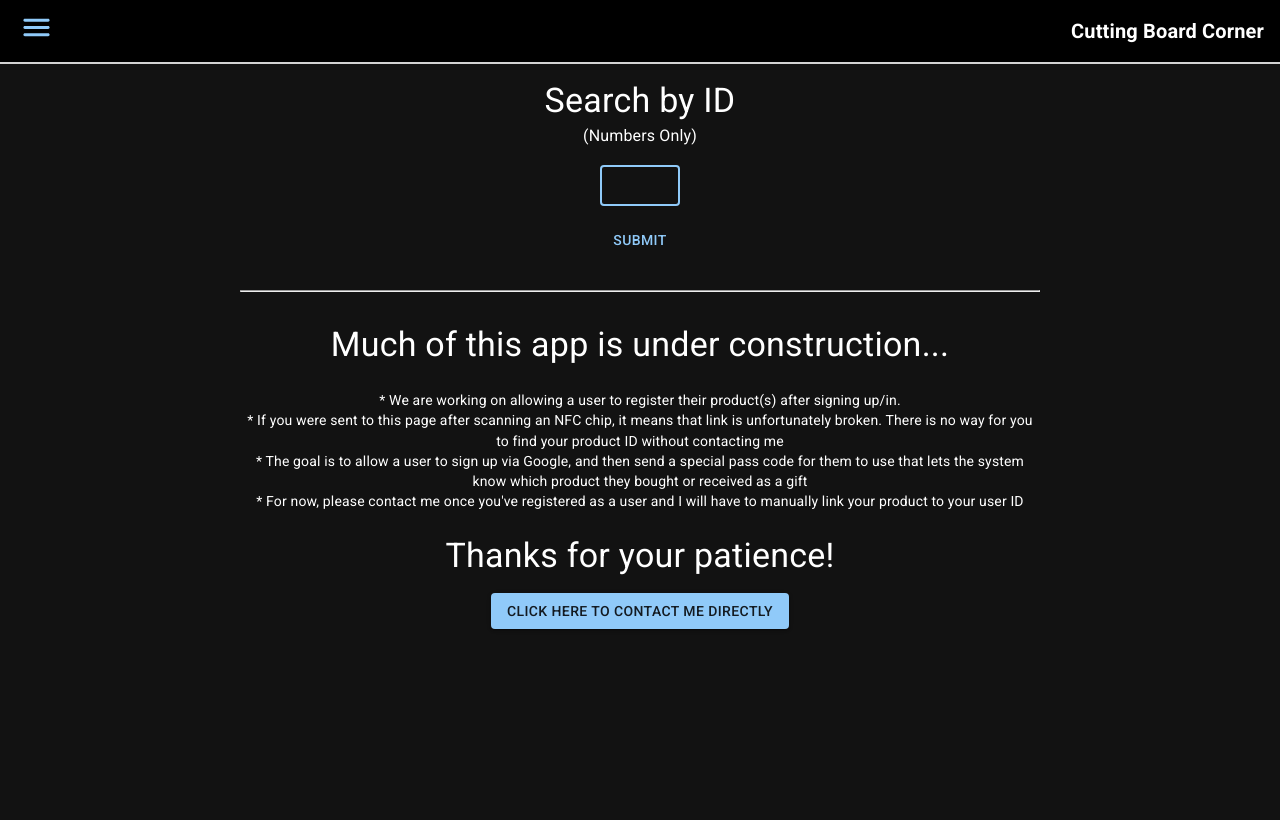
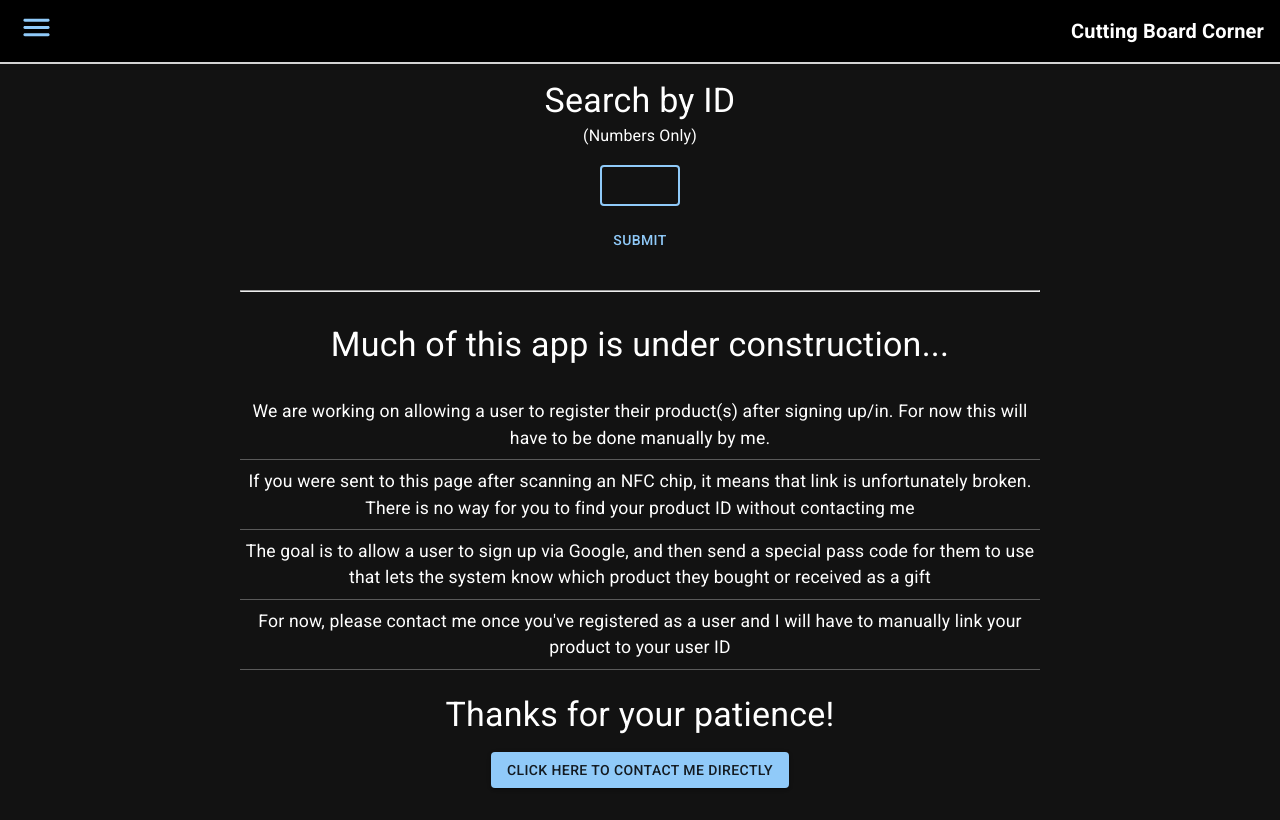
Before and after one commit to JCWoodworker/cuttingBoardCorner, a React (Vite) app: page / in a window 1280 px wide. Built offline with nearby package versions, Linux system fonts and the light colour scheme.

Commit message:
cleaned up homepagemessages

```diff
--- a/src/components/HomePageMessage.tsx
+++ b/src/components/HomePageMessage.tsx
@@ -1,4 +1,11 @@
 import { Box, Typography } from "@mui/material"
+
+const homePageMessageList = [
+	`We are working on allowing a user to register their product(s) after signing up/in.  For now this will have to be done manually by me.`,
+	`If you were sent to this page after scanning an NFC chip, it means that link is unfortunately broken. There is no way for you to find your product ID without contacting me`,
+	`The goal is to allow a user to sign up via Google, and then send a special pass code for them to use that lets the system know which product they bought or received as a gift`,
+	`For now, please contact me once you've registered as a user and I will have to manually link your product to your user ID`,
+]
 
 const HomePageMessage = () => {
 	return (
@@ -7,24 +14,18 @@ const HomePageMessage = () => {
 				Much of this app is under construction...
 			</Typography>
 			<br />
-			<Typography variant="body2">
-				* We are working on allowing a user to register their product(s) after
-				signing up/in.
-			</Typography>
-			<Typography variant="body2">
-				* If you were sent to this page after scanning an NFC chip, it means
-				that link is unfortunately broken. There is no way for you to find your
-				product ID without contacting me
-			</Typography>
-			<Typography variant="body2">
-				* The goal is to allow a user to sign up via Google, and then send a
-				special pass code for them to use that lets the system know which
-				product they bought or received as a gift
-			</Typography>
-			<Typography variant="body2">
-				* For now, please contact me once you've registered as a user and I will
-				have to manually link your product to your user ID
-			</Typography>
+			{homePageMessageList.map((message) => (
+				<Typography
+					variant="body1"
+					sx={{
+						py: 1,
+						fontSize: "1.1rem",
+						borderBottom: "1px solid rgba(121, 121, 121, 0.7)",
+					}}
+				>
+					{message}
+				</Typography>
+			))}
 			<br />
 			<Typography variant="h4"> Thanks for your patience!</Typography>
 		</Box>
```
